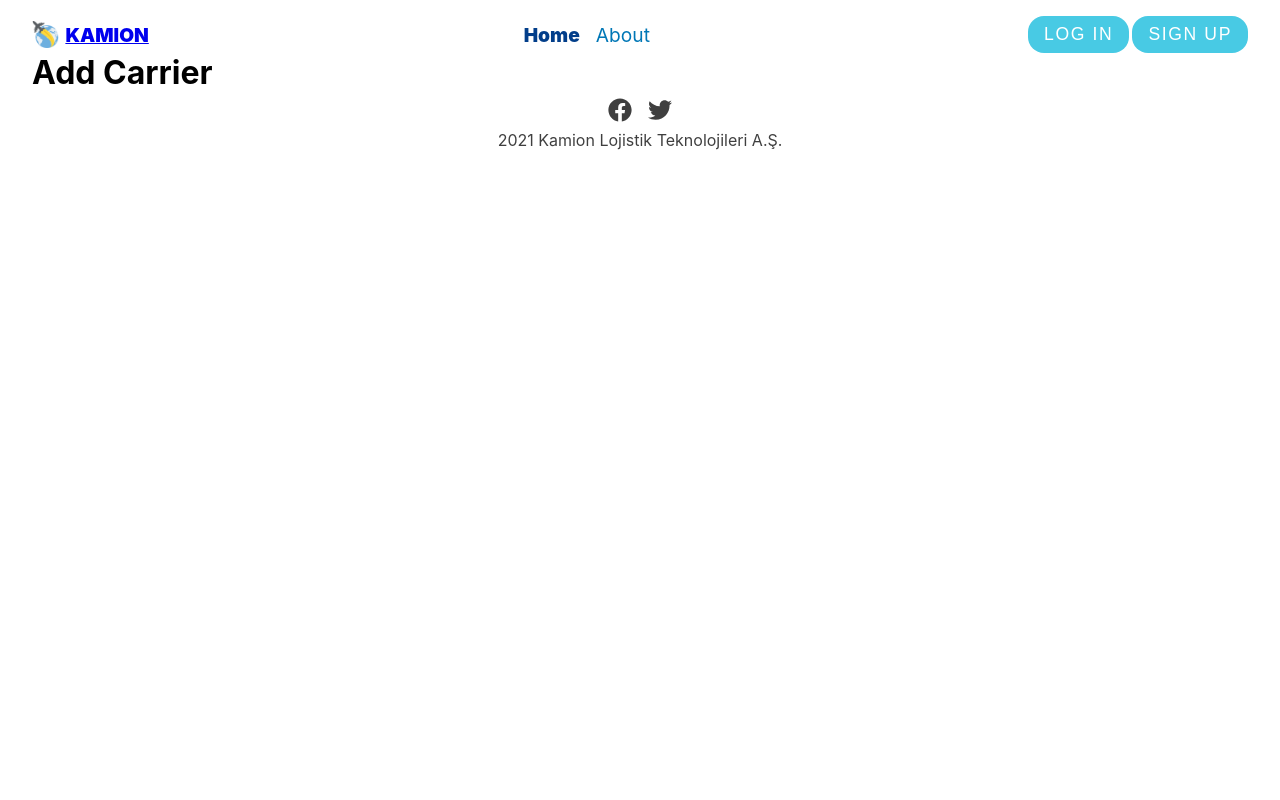
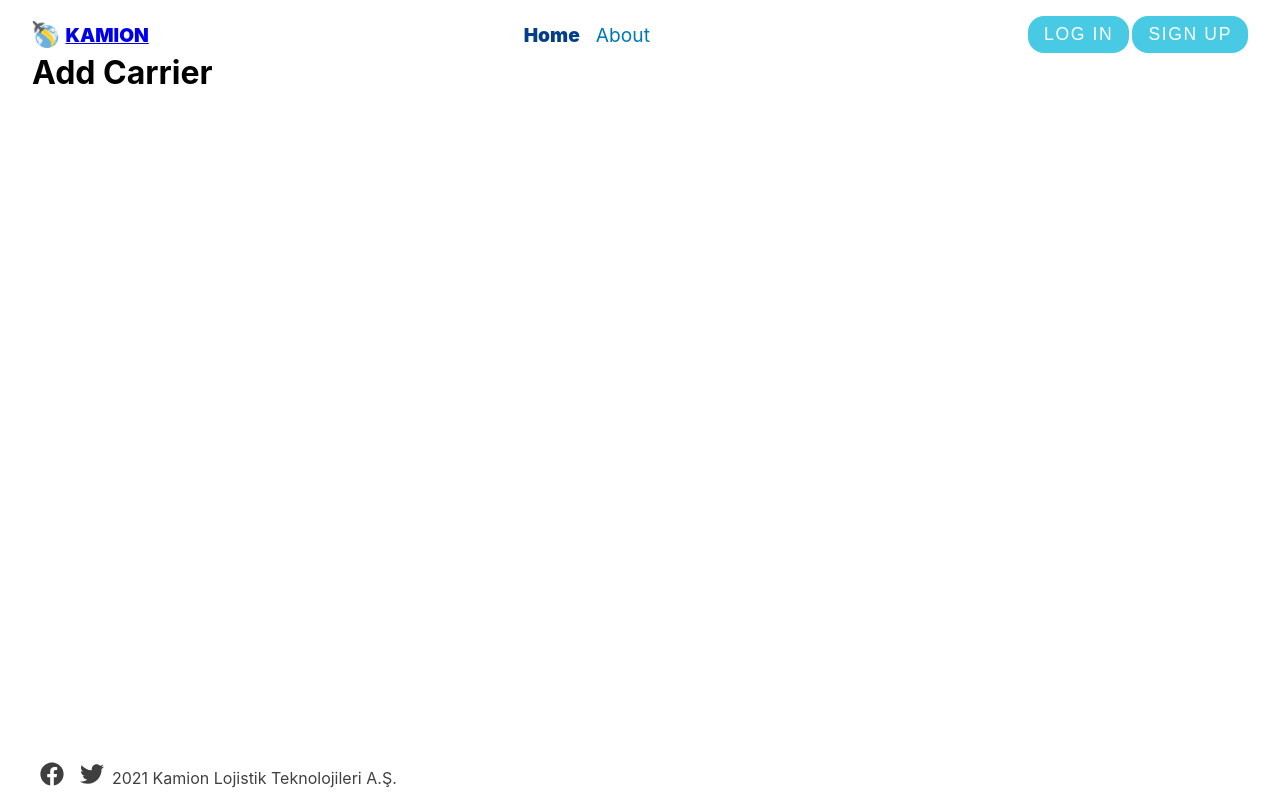
Before and after one commit to ilaydaozdemir/kamion, a React (Create React App) app: page /add-carrier in a window 1280 px wide. Built offline with nearby package versions, Linux system fonts and the light colour scheme.

Commit message:
Add footer css

```diff
--- a/src/components/Footer.jsx
+++ b/src/components/Footer.jsx
@@ -25,6 +25,12 @@ export default Footer;
 const FooterSection = styled.footer`
   text-align: center;
   padding-top: 0.35rem;
+  position: absolute;
+  bottom: 0.6rem;
+  justify-content: center;
+  align-items: center;
+  display: flex;
+  flex-direction: row;
   .icon {
     font-size: 1.5rem;
     color: inherit;
```
